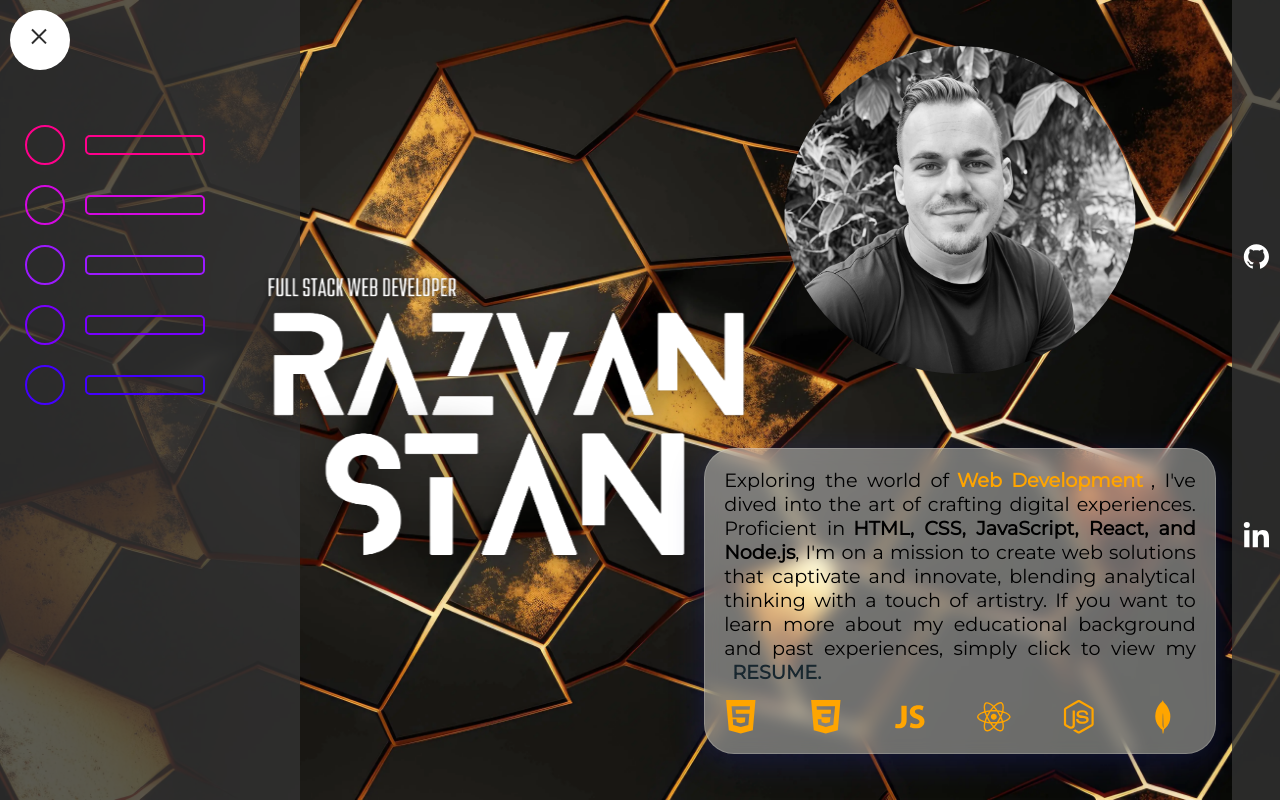
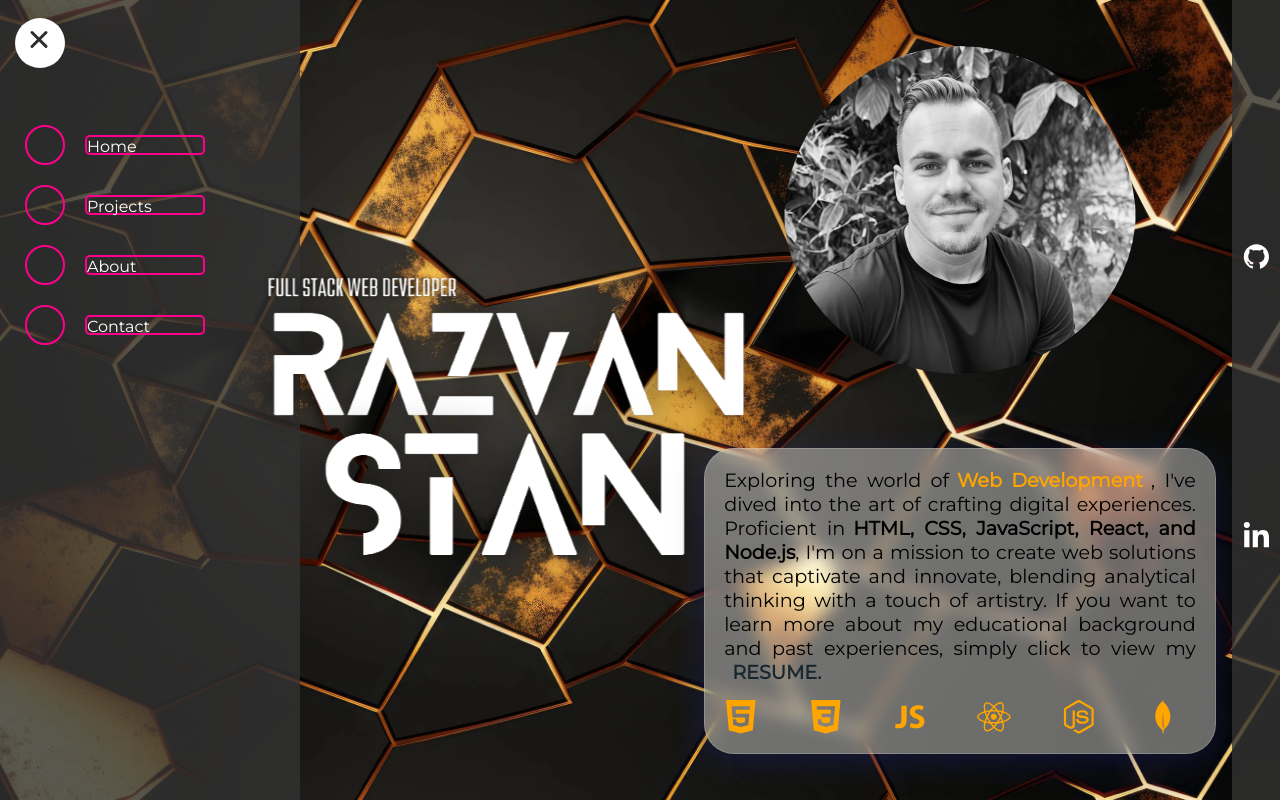
Before and after one commit to rasvanstan/portfolio, a React (Vite) app: page / in a window 1280 px wide. Both pictures are taken after a click on the button 40 px from the left and 40 px from the top of the page. Built offline with nearby package versions, Linux system fonts and the light colour scheme.

Commit message:
dropdown menu adjusted but not finished

```diff
--- a/src/App.jsx
+++ b/src/App.jsx
@@ -1,18 +1,18 @@
-import "./styles/App.css"
-import LeftNavBar from './components/LeftNavBar';
+import "./styles/App.css";
+import { BrowserRouter as Router, Route, Routes } from 'react-router-dom';
+import { BackgroundProvider } from './components/BackgroundContext';
+import DropDownMenu from './components/DropDownMenu';
 import Home from './components/Home';
 import MyProjects from './components/MyProjects';
 import About from './components/About';
 import Contact from './components/Contact';
-import { BackgroundProvider } from './components/BackgroundContext';
 import RightNavBar from './components/RightNavBar';
-import { BrowserRouter as Router, Route, Routes } from 'react-router-dom';
 
 function App() {
  return (
     <BackgroundProvider>
       <Router>
-           <LeftNavBar />
+        <DropDownMenu />
         <Routes>
           <Route path="/" element={<Home />} />
           <Route path="/projects" element={<MyProjects />} />
--- a/src/components/LeftNavBar.jsx
+++ b/src/components/DropDownMenu.jsx
@@ -3,7 +3,7 @@ import { motion, useCycle } from "framer-motion";
 import UseDimensions from "./UseDimensions";
 import MenuToggle from "./MenuToggle";
 import Navigation from "./Navigation";
-import '../styles/LeftNavBar.css'
+import '../styles/DropDownMenu.css';
 
 const sidebar = {
   open: (height = 1000) => ({
@@ -25,7 +25,7 @@ const sidebar = {
   }
 };
 
-const LeftNavBar = () => {
+const DropDownMenu = () => {
   const [isOpen, toggleOpen] = useCycle(false, true);
   const containerRef = useRef(null);
   const { height } = UseDimensions(containerRef);
@@ -44,4 +44,4 @@ const LeftNavBar = () => {
   );
 };
 
-export default LeftNavBar;
+export default DropDownMenu;
--- a/src/components/MenuItem.jsx
+++ b/src/components/MenuItem.jsx
@@ -1,4 +1,5 @@
 import { motion } from "framer-motion";
+import { useNavigate } from 'react-router-dom'; // Import useNavigate
 
 const variants = {
  open: {
@@ -19,17 +20,25 @@ const variants = {
 
 const colors = ["#FF008C", "#D309E1", "#9C1AFF", "#7700FF", "#4400FF"];
 
-// eslint-disable-next-line react/prop-types
-const MenuItem = ({ i }) => {
-  const style = { border: `2px solid ${colors[i]}` };
+const MenuItem = ({ path, text }) => {
+ const navigate = useNavigate(); // Use useNavigate hook
+ const style = { border: `2px solid ${colors[0]}` }; // Assuming a single color for simplicity
+
+ const handleClick = () => {
+    navigate(path); // Navigate to the specified path
+ };
+
  return (
     <motion.li
       variants={variants}
       whileHover={{ scale: 1.1 }}
       whileTap={{ scale: 0.95 }}
+      onClick={handleClick} // Handle onClick event
     >
       <div className="icon-placeholder" style={style} />
-      <div className="text-placeholder" style={style} />
+      <div className="text-placeholder" style={style}>
+        {text}
+      </div>
     </motion.li>
  );
 };
--- a/src/components/MenuToggle.jsx
+++ b/src/components/MenuToggle.jsx
@@ -1,33 +1,39 @@
 import { motion } from "framer-motion";
+import { useNavigate } from 'react-router-dom'; // Import useNavigate
 
 const Path = (props) => (
  <motion.path
     fill="transparent"
-      strokeWidth="2" // Increase the strokeWidth for better alignment
+    strokeWidth="3"
     stroke="hsl(0, 0%, 18%)"
-      strokeLinecap="butt" // Use "butt" strokeLinecap for better alignment
+    strokeLinecap="round"
     {...props}
  />
 );
 
+const MenuToggle = ({ toggle, isOpen }) => {
+ const navigate = useNavigate(); // Use useNavigate hook
 
-// eslint-disable-next-line react/prop-types
-const MenuToggle = ({ toggle, isOpen }) => (
+ const handleClick = () => {
+    toggle();
+ };
+
+ return (
     <button
-    onClick={toggle}
+      onClick={handleClick}
       style={{
-      backgroundColor: isOpen ? "rgba(51, 51, 51, 0.1)" : "white", // Background color based on isOpen
-      borderRadius: "50%", // Ensure the button is round
-      width: "60px", // Set the width and height to ensure a circular shape
-      height: "60px",
-      border: "none", // Remove border
-      cursor: "pointer", // Change cursor to pointer
-      position: "absolute", // Position the button absolutely
-      top: "10px", // Align vertically in the middle
-      left: "10px" // Align horizontally in the middle
+        backgroundColor: isOpen ? "rgba(51, 51, 51, 0.8)" : "white",
+        borderRadius: "50%",
+        width: "50px",
+        height: "50px",
+        border: "none",
+        cursor: "pointer",
+        position: "absolute",
+        top: "18px",
+        left: "15px",
       }}
     >
-    <svg width="53" height="23" viewBox="0 0 23 23">
+      <svg width="23" height="23" viewBox="0 0 23 23">
         <Path
           variants={{
             closed: { d: "M 2 2.5 L 20 2.5" },
@@ -50,6 +56,8 @@ const MenuToggle = ({ toggle, isOpen }) => (
         />
       </svg>
     </button>
+
   );
+};
 
 export default MenuToggle;
--- a/src/components/Navigation.jsx
+++ b/src/components/Navigation.jsx
@@ -12,12 +12,17 @@ const variants = {
 
 const Navigation = () => (
  <motion.ul variants={variants}>
-    {itemIds.map((i) => (
-      <MenuItem i={i} key={i} />
+    {itemIds.map((item, index) => (
+      <MenuItem key={index} path={item.path} text={item.text} />
     ))}
  </motion.ul>
 );
 
-const itemIds = [0, 1, 2, 3, 4];
+const itemIds = [
+ { path: "/", text: "Home" },
+ { path: "/projects", text: "Projects" },
+ { path: "/about", text: "About" },
+ { path: "/contact", text: "Contact" },
+];
 
 export default Navigation;
--- a/src/styles/LeftNavBar.css
+++ b/src/styles/DropDownMenu.css
@@ -25,7 +25,6 @@
     display: block;
   } */ */
 
-
   nav {
     position: absolute;
     top: 0;
@@ -41,7 +40,7 @@
     bottom: 0;
     width: 300px;
     background-color: rgba(51, 51, 51, 0.8);
-   }
+  }
 
   button {
     outline: none;
@@ -51,12 +50,12 @@
     -ms-user-select: none;
     cursor: pointer;
     position: absolute;
-    top: 18px;
+    top: 15px;
     left: 15px;
-    width: 50px;
-    height: 50px;
+    width: 60px;
+    height: 60px;
     border-radius: 50%;
-    background: white;
+    background-color: #fff;
   }
 
   ul,
@@ -109,3 +108,12 @@
     align-items: center;
     cursor: pointer;
   }
+
+
+
+.toggle-menu {
+  background-color: black;
+  position: relative;
+  top: 10%; /* Adjust as needed */
+  left: 10%; /* Adjust as needed */
+}
```
Lines whose indentation alone changed are shown as unchanged.
